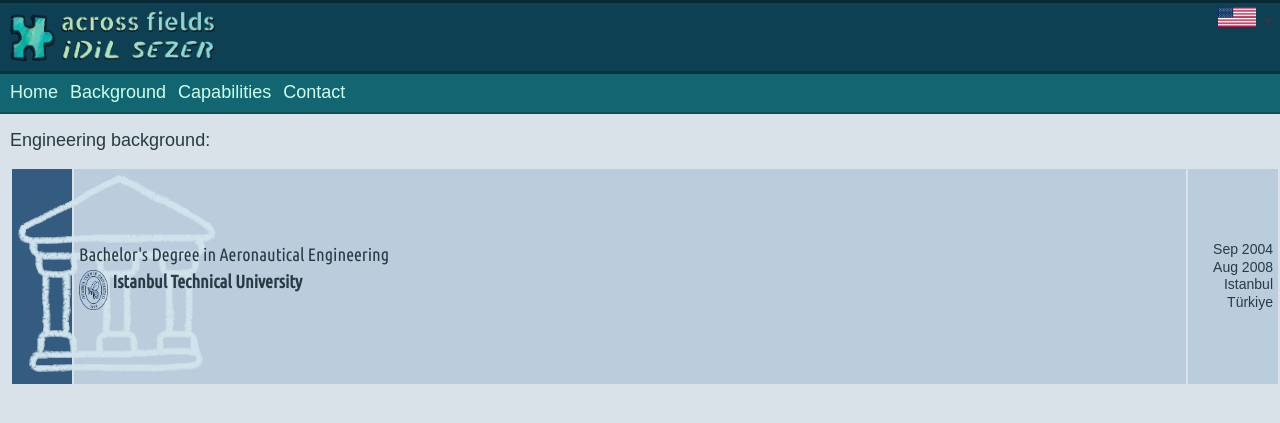
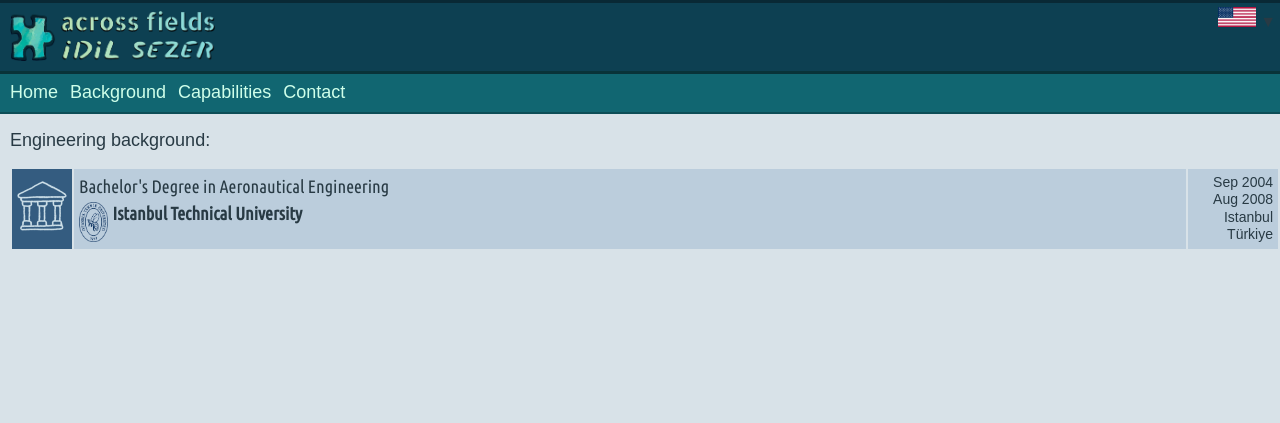
Before and after one commit to acrossfields/idilsezer, a Jekyll site: the page built from en/background.md, in a window 1280 px wide. Shown: the top 423 px of the page. Built offline with Jekyll 4.4.1, drawn with Linux system fonts in a browser that asks for light colours; some web fonts are replaced.

Commit message:
Update style.scss

```diff
--- a/assets/css/style.scss
+++ b/assets/css/style.scss
@@ -145,6 +145,11 @@ table {
   width: 50px;
 }
 
+.table-bgheader td:nth-child(1) img {
+  max-width: 100%;
+  height: auto;
+}
+
 .table-bgheader td:nth-child(2) {
   text-align: left;
   vertical-align: middle;
```
